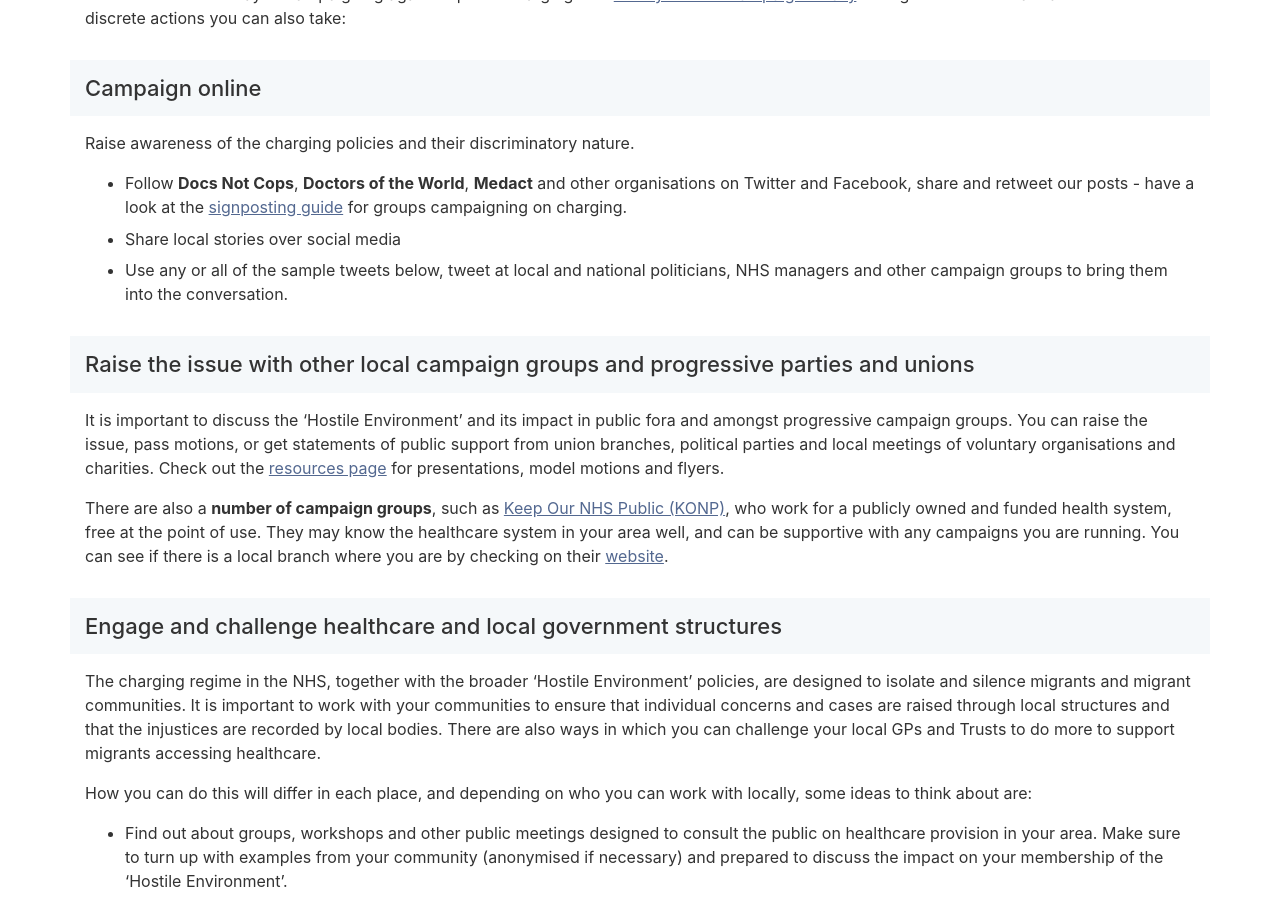
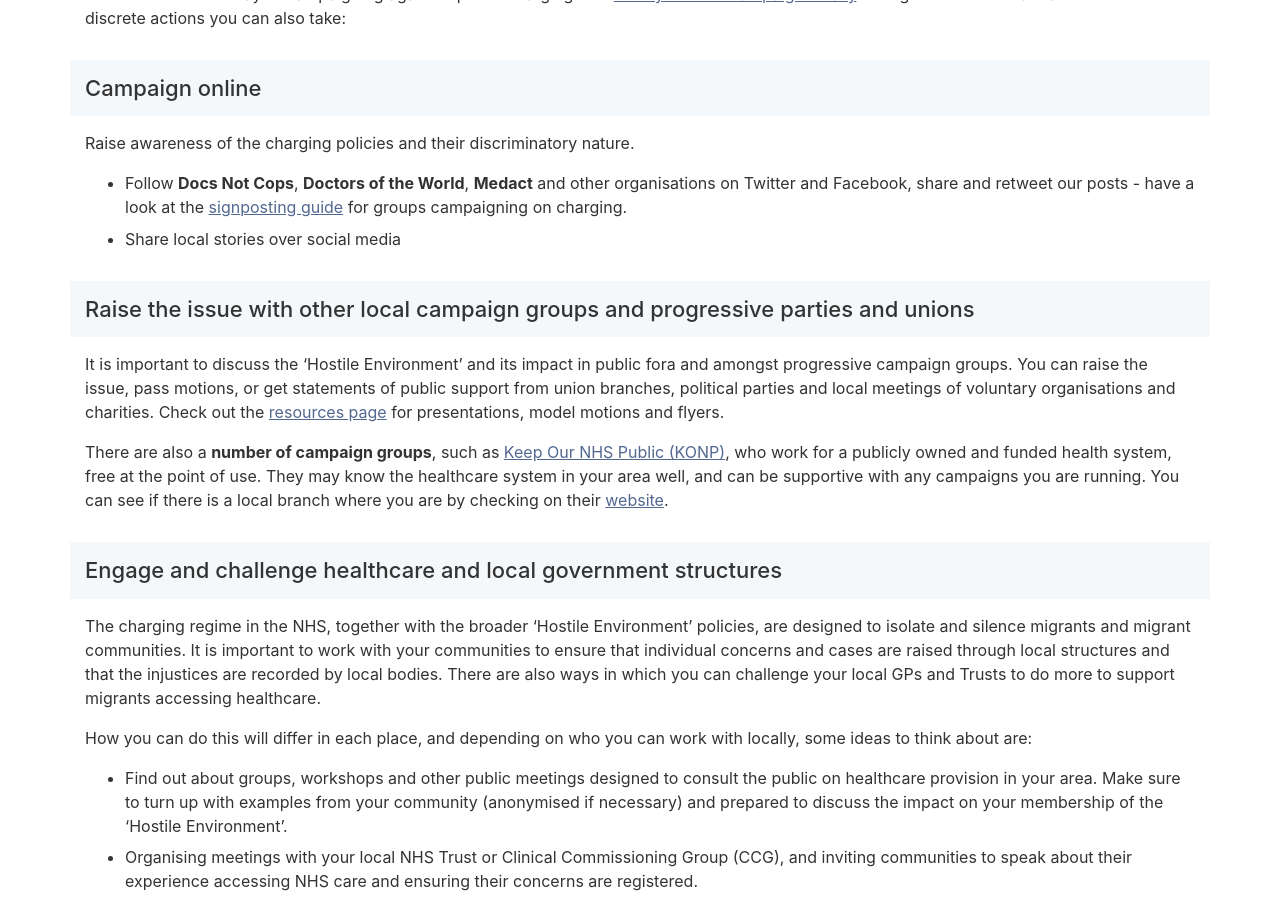
Before and after one commit to patientsnotpassports/patientsnotpassports.github.io, a Jekyll site: the page built from campaign/take-action.md, in a window 1280 px wide and 900 px high, scrolled down 406 px. Built offline with Jekyll 4.4.1, drawn with Linux system fonts in a browser that asks for light colours.

Commit message:
Update take-action.md

```diff
--- a/campaign/take-action.md
+++ b/campaign/take-action.md
@@ -12,7 +12,6 @@
 
  * Follow **Docs Not Cops**, **Doctors of the World**, **Medact** and other organisations on Twitter and Facebook, share and retweet our posts - have a look at the [signposting guide](/support/signposting-guide.html) for groups campaigning on charging.
  * Share local stories over social media
- * Use any or all of the sample tweets below, tweet at local and national politicians, NHS managers and other campaign groups to bring them into the conversation.
 
 ### Raise the issue with other local campaign groups and progressive parties and unions
 
```
